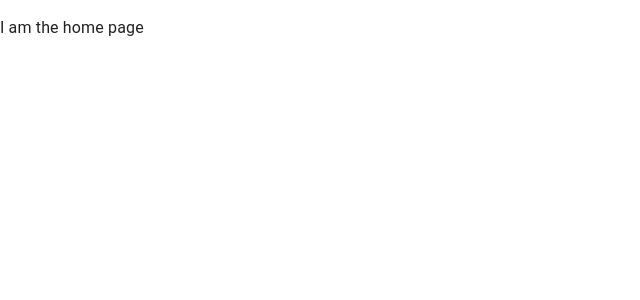
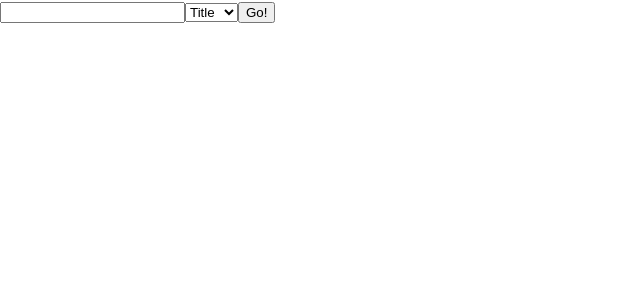
Before and after one commit to mountEvarus/crate-diggers, a React app: page / in a window 1280 px wide. Shown: the top 300 px of the page, without its empty margins (0-640 px from the left). Built offline with nearby package versions, Linux system fonts and the light colour scheme; a web font is replaced by a local one.

Commit message:
feat: add working search bar (unstyled)

```diff
--- a/package.json
+++ b/package.json
@@ -4,7 +4,7 @@
   "name": "portfolio",
   "packageManager": "yarn@3.2.1",
   "private": true,
-  "version": "0.2.2",
+  "version": "0.3.0",
   "engines": {
     "node": ">=16"
   },
@@ -20,6 +20,7 @@
     "@types/react-dom": "^17.0.0",
     "@types/react-router-dom": "^5.1.7",
     "@types/webpack-env": "^1.16.0",
+    "@types/yup": "^0",
     "@typescript-eslint/eslint-plugin": "^5.9.0",
     "@typescript-eslint/parser": "^5.9.0",
     "eslint": "^8.6.0",
@@ -47,6 +48,7 @@
     "formik": "^2.2.9",
     "react": "^17.0.2",
     "react-dom": "^17.0.2",
-    "react-router-dom": "^6.2.1"
+    "react-router-dom": "^6.2.1",
+    "yup": "^0.32.11"
   }
 }
--- a/src/api/search.ts
+++ b/src/api/search.ts
@@ -2,16 +2,22 @@ import { getApiUriBuilder } from "./api-uri"
 import { MessagePayload } from "./payload"
 import { FilteredResult , parseSearchResult } from "./response"
 
-export type SearchType = "artist" | "release_title"
+export const enum SearchType {
+  Artist = "artist",
+  Title = "release_title",
+}
 
-export async function discogsSearch(search: string, type: SearchType = "artist"): Promise<MessagePayload | FilteredResult[]> {
-  console.log(type)
+export type SearchFields = {
+  search: string
+  type: SearchType
+}
+
+export async function discogsSearch(searchFields: SearchFields): Promise<MessagePayload | FilteredResult[]> {
+  const { search, type } = searchFields
 
   const uri = getApiUriBuilder()
     .addQueryParameter(type, search)
     .build()
-
-  console.log(uri)
 
   try {
     const res = fetch(uri)
--- a/src/pages/home/home.tsx
+++ b/src/pages/home/home.tsx
@@ -1,5 +1,13 @@
 import * as React from "react"
 
+import { Box } from "@mui/system"
+
+import { SearchBar } from "./search-bar"
+
 export function Home(): JSX.Element {
-  return <p>I am the home page</p>
+  return (
+    <Box>
+      <SearchBar />
+    </Box>
+  )
 }
--- /dev/null
+++ b/src/pages/home/search-bar/index.ts
@@ -0,0 +1 @@
+export * from "./search-bar"
--- /dev/null
+++ b/src/pages/home/search-bar/schema.ts
@@ -0,0 +1,5 @@
+import * as Yup from "yup"
+
+export const searchBarSchema = Yup.object({
+  search: Yup.string().required(),
+})
--- /dev/null
+++ b/src/pages/home/search-bar/search-bar.tsx
@@ -0,0 +1,39 @@
+import * as React from "react"
+
+import { ErrorMessage, Field, Form, Formik } from "formik"
+
+import { SearchFields, SearchType  } from "@src/api"
+
+import { searchBarSchema } from "./schema"
+import { handleSearchBarSubmit } from "./submit"
+
+export function SearchBar(): JSX.Element {
+
+  const initialValues: SearchFields = {
+    search: "",
+    type: SearchType.Title,
+  }
+
+  return (
+    <Formik
+      initialValues={initialValues}
+      onSubmit={handleSearchBarSubmit}
+      validationSchema={searchBarSchema}
+    >
+      {({ isSubmitting }) => {
+        return (
+          <Form>
+            <ErrorMessage name="search" component="div" />
+            <Field name="search" />
+            <ErrorMessage name="type" component="div" />
+            <Field as="select" name="type">
+              <option value={SearchType.Title}>Title</option>
+              <option value={SearchType.Artist}>Artist</option>
+            </Field>
+            <button disabled={isSubmitting} type="submit">Go!</button>
+          </Form>
+        )
+      }}
+    </Formik>
+  )
+}
--- /dev/null
+++ b/src/pages/home/search-bar/submit.ts
@@ -0,0 +1,13 @@
+import { FormikHelpers } from "formik"
+
+import { SearchFields, discogsSearch } from "@src/api"
+
+
+export async function handleSearchBarSubmit(values: SearchFields, helpers: FormikHelpers<SearchFields>): Promise<void> {
+  const { setSubmitting } = helpers
+
+  const res = await discogsSearch(values)
+  console.log(res)
+
+  setSubmitting(false)
+}
```
Also changed, not shown: 1 other file (tests, documents, lock files or other folders).
